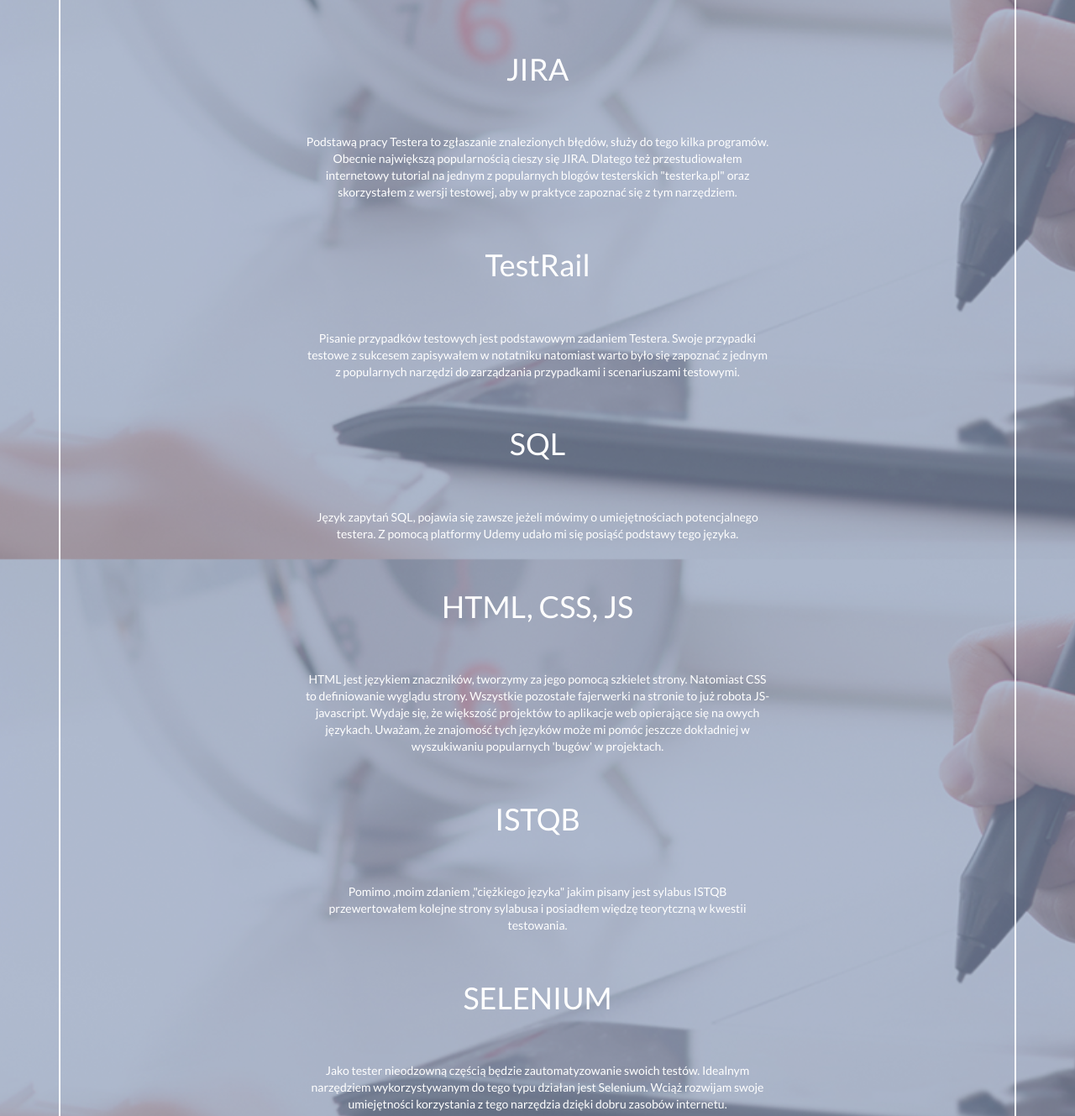
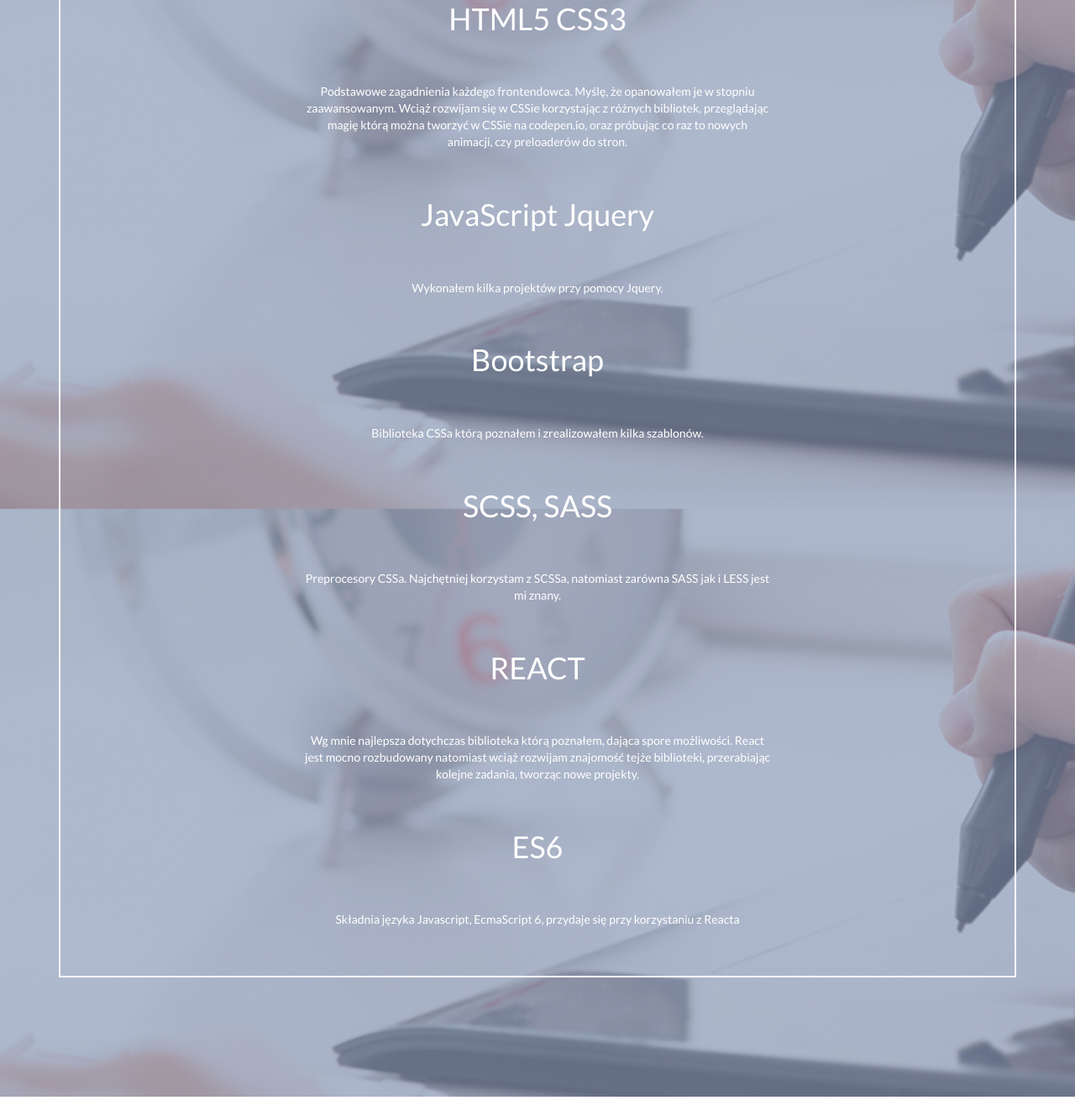
Before and after one commit to tomfriday/AboutMe, a plain HTML site: page index.html in a window 1280 px wide. Shown: the part 1372-2701 px from the top of the page at 84% size. Drawn offline with nearby package versions, Linux system fonts and the light colour scheme.

Commit message:
udpate content

```diff
--- a/index.html
+++ b/index.html
@@ -4,14 +4,19 @@
 <head>
     <meta charset="utf-8">
     <meta name="viewport" content="width=device-width, initial-scale=1.0">
-    <link rel="stylesheet" href="https://use.fontawesome.com/releases/v5.6.3/css/all.css" integrity="sha384-UHRtZLI+pbxtHCWp1t77Bi1L4ZtiqrqD80Kn4Z8NTSRyMA2Fd33n5dQ8lWUE00s/" crossorigin="anonymous">
-    <link rel="stylesheet" href="https://maxcdn.bootstrapcdn.com/bootstrap/3.3.7/css/bootstrap.min.css" integrity="sha384-BVYiiSIFeK1dGmJRAkycuHAHRg32OmUcww7on3RYdg4Va+PmSTsz/K68vbdEjh4u" crossorigin="anonymous">
+    <link rel="stylesheet" href="https://use.fontawesome.com/releases/v5.6.3/css/all.css"
+        integrity="sha384-UHRtZLI+pbxtHCWp1t77Bi1L4ZtiqrqD80Kn4Z8NTSRyMA2Fd33n5dQ8lWUE00s/" crossorigin="anonymous">
+    <link rel="stylesheet" href="https://maxcdn.bootstrapcdn.com/bootstrap/3.3.7/css/bootstrap.min.css"
+        integrity="sha384-BVYiiSIFeK1dGmJRAkycuHAHRg32OmUcww7on3RYdg4Va+PmSTsz/K68vbdEjh4u" crossorigin="anonymous">
 
     <link rel="stylesheet" href="css/animate.css">
     <link rel="stylesheet" href="css/style.css">
 
-    <script src="https://code.jquery.com/jquery-3.3.1.min.js" integrity="sha256-FgpCb/KJQlLNfOu91ta32o/NMZxltwRo8QtmkMRdAu8=" crossorigin="anonymous"></script>
-    <script src="https://maxcdn.bootstrapcdn.com/bootstrap/3.3.7/js/bootstrap.min.js" integrity="sha384-Tc5IQib027qvyjSMfHjOMaLkfuWVxZxUPnCJA7l2mCWNIpG9mGCD8wGNIcPD7Txa" crossorigin="anonymous"></script>
+    <script src="https://code.jquery.com/jquery-3.3.1.min.js"
+        integrity="sha256-FgpCb/KJQlLNfOu91ta32o/NMZxltwRo8QtmkMRdAu8=" crossorigin="anonymous"></script>
+    <script src="https://maxcdn.bootstrapcdn.com/bootstrap/3.3.7/js/bootstrap.min.js"
+        integrity="sha384-Tc5IQib027qvyjSMfHjOMaLkfuWVxZxUPnCJA7l2mCWNIpG9mGCD8wGNIcPD7Txa"
+        crossorigin="anonymous"></script>
     <script src="js/scripts.js"></script>
 
 
@@ -31,7 +36,7 @@
 
                         <div class="col-xs-6 col-xs-offset-3">
                             <h2 class="animated fadeInDown">TOMASZ PIĄTEK</h2>
-                            <h1 class="animated fadeInDown">JUNIOR SOFTWARE TESTER</h1>
+                            <h1 class="animated fadeInDown">JUNIOR FRONTEND DEVELOPER</h1>
                         </div>
 
                     </div>
@@ -46,7 +51,7 @@
                 <div class="h2-container">
                     <h2>O MNIE</h2>
                 </div>
-                <p> Nazywam się Tomasz Piątek. <br><br><br>Testowaniem zająłem się od kilku miesięcy. Już od czasów szkoły średnej jestem zainteresowany nowymi technologiami i sprawdzaniem użyteczności nowo-powstających aplikacji/serwisów w życiu codziennym. Teraz chciałbym aby pasja stała się pracą</p>
+                <p> Nazywam się Tomasz Piątek. <br><br><br></p>
             </div>
         </div>
     </section>
@@ -59,18 +64,25 @@
                     <h2>UMIEJĘTNOŚCI</h2>
                 </div>
                 <br><br>
-                <h1 class="center">JIRA</h1>
-                <p> Podstawą pracy Testera to zgłaszanie znalezionych błędów, służy do tego kilka programów. Obecnie największą popularnością cieszy się JIRA. Dlatego też przestudiowałem internetowy tutorial na jednym z popularnych blogów testerskich "testerka.pl" oraz skorzystałem z wersji testowej, aby w praktyce zapoznać się z tym narzędziem.
-                    <h1 class="center">TestRail</h1>
-                <p>Pisanie przypadków testowych jest podstawowym zadaniem Testera. Swoje przypadki testowe z sukcesem zapisywałem w notatniku natomiast warto było się zapoznać z jednym z popularnych narzędzi do zarządzania przypadkami i scenariuszami testowymi.
-                    <h1 class="center">SQL</h1>
-                <p>Język zapytań SQL, pojawia się zawsze jeżeli mówimy o umiejętnościach potencjalnego testera. Z pomocą platformy Udemy udało mi się posiąść podstawy tego języka.</p>
-                <h1 class="center">HTML, CSS, JS</h1>
-                <p>HTML jest językiem znaczników, tworzymy za jego pomocą szkielet strony. Natomiast CSS to definiowanie wyglądu strony. Wszystkie pozostałe fajerwerki na stronie to już robota JS- javascript. Wydaje się, że większość projektów to aplikacje web opierające się na owych językach. Uważam, że znajomość tych języków może mi pomóc jeszcze dokładniej w wyszukiwaniu popularnych 'bugów' w projektach.</p>
-                <h1 class="center">ISTQB </h1>
-                <p>Pomimo ,moim zdaniem ,"ciężkiego  języka" jakim pisany jest sylabus ISTQB przewertowałem kolejne strony sylabusa i posiadłem więdzę teorytczną w kwestii testowania.</p>
-                <h1 class="center">SELENIUM </h1>
-                <p>Jako tester nieodzowną częścią będzie zautomatyzowanie swoich testów. Idealnym narzędziem wykorzystywanym do tego typu działan jest Selenium. Wciąż rozwijam swoje umiejętności korzystania z tego narzędzia dzięki dobru zasobów internetu.</p>
+                <h1 class="center">HTML5 CSS3</h1>
+                <p> Podstawowe zagadnienia każdego frontendowca. Myślę, że opanowałem je w stopniu zaawansowanym. Wciąż
+                    rozwijam się w CSSie korzystając z różnych bibliotek, przeglądając magię którą można tworzyć w CSSie
+                    na codepen.io,
+                    oraz próbując co raz to nowych animacji, czy preloaderów do stron.
+                    <h1 class="center">JavaScript Jquery</h1>
+                    <p>Wykonałem kilka projektów przy pomocy Jquery.
+                        <h1 class="center">Bootstrap </h1>
+                        <p>Biblioteka CSSa którą poznałem i zrealizowałem kilka szablonów.</p>
+                        <h1 class="center">SCSS, SASS</h1>
+                        <p>Preprocesory CSSa. Najchętniej korzystam z SCSSa, natomiast zarówna SASS jak i LESS jest mi
+                            znany.</p>
+                        <h1 class="center">REACT </h1>
+                        <p>Wg mnie najlepsza dotychczas biblioteka którą poznałem, dająca spore możliwości. React jest
+                            mocno rozbudowany
+                            natomiast wciąż rozwijam znajomość tejże biblioteki, przerabiając kolejne zadania, tworząc
+                            nowe projekty.</p>
+                        <h1 class="center">ES6 </h1>
+                        <p>Składnia języka Javascript, EcmaScript 6, przydaje się przy korzystaniu z Reacta</p>
             </div>
         </div>
     </section>
@@ -83,17 +95,23 @@
                 <div class="design">
                     <img src="img/pioro.png">
                     <h3>Komunikatywność</h3>
-                    <p>Wytykanie błędów w pracy innych nie jest łatwym zadaniem, trzeba zrobić to tak umiejętnie, żeby druga strona się na nas nie obraziła.Tester do wstydliwych nie powinien należeć i tak też jest w moim przypadku</p>
+                    <p>Lubię prace w grupie, jestem osobą komunikatywną</p>
                 </div>
                 <div class="development">
                     <img src="img/codzenie.png">
                     <h3>Chęć nauki nowych rzeczy</h3>
-                    <p>W pracy Testera rozwój się nigdy nie kończy, branża IT jest tak obszerna, że nie da się nauczyć wszystkiego. Jest również bardzo zmienna i otwartość na nowe sposoby pracy, technologie czy podejścia będzię podstawą w mojej pracy jako tester.</p>
+                    <p>W pracy programisty rozwój się nigdy nie kończy, branża IT jest tak obszerna, że nie da się
+                        nauczyć
+                        wszystkiego. Jest również bardzo zmienna i otwartość na nowe sposoby pracy, technologie czy
+                        podejścia będzię podstawą w mojej pracy</p>
                 </div>
                 <div class="manager">
                     <img src="img/managment.png">
-                    <h3>Dokładność</h3>
-                    <p>Nie ma nic gorszego niż niedokładny Tester, to on weryfikuje system i jego działanie. Jakość, która jest dla nas tak ważna, może być utracona przez kilka drobnych błędów.</p>
+                    <h3>Dbałość o szczegóły</h3>
+                    <p>Z kilku kursów z których korzystałem podczas swojej nauki oraz od znajomych programistów,
+                        dowiedziałem się, że jest ważną rzeczą to aby nasz <projekt>
+                            <aplikacja>wyświetlała się w sposób prawidłowy, natomiast należy stale zwracać uwagę i
+                                poprawiać jakość naszego kodu</p>
                 </div>
             </div>
         </div>
@@ -128,18 +146,21 @@
         <div class="modal-dialog" role="document">
             <div class="modal-content">
                 <div class="modal-header">
-                    <button type="button" class="close" data-dismiss="modal" aria-label="Close"><span aria-hidden="true">&times;</span></button>
+                    <button type="button" class="close" data-dismiss="modal" aria-label="Close"><span
+                            aria-hidden="true">&times;</span></button>
                     <h3 class="modal-title text-center" id="myModalLabel">CONTACT</h3>
                 </div>
                 <div class="modal-body">
                     <form class="form-inline">
                         <div class="form-group">
                             <label for="exampleInputName2">Name</label>
-                            <input type="text" class="form-control input-lg" id="exampleInputName2" placeholder="Jane Doe">
+                            <input type="text" class="form-control input-lg" id="exampleInputName2"
+                                placeholder="Jane Doe">
                         </div>
                         <div class="form-group">
                             <label for="exampleInputEmail2">Email</label>
-                            <input type="email" class="form-control input-lg" id="exampleInputEmail2" placeholder="jane.doe@example.com">
+                            <input type="email" class="form-control input-lg" id="exampleInputEmail2"
+                                placeholder="jane.doe@example.com">
                         </div>
 
                     </form>
@@ -153,11 +174,13 @@
             </div>
         </div>
     </div>
-    <div class="modal fade" id="imagemodal" tabindex="-1" role="dialog" aria-labelledby="myModalLabel" aria-hidden="true">
+    <div class="modal fade" id="imagemodal" tabindex="-1" role="dialog" aria-labelledby="myModalLabel"
+        aria-hidden="true">
         <div class="modal-dialog">
             <div class="modal-content">
                 <div class="modal-header">
-                    <button type="button" class="close" data-dismiss="modal"><span aria-hidden="true">&times;</span><span class="sr-only">Close</span></button>
+                    <button type="button" class="close" data-dismiss="modal"><span
+                            aria-hidden="true">&times;</span><span class="sr-only">Close</span></button>
                     <h4 class="modal-title" id="myModalLabel">Image preview</h4>
                 </div>
                 <div class="modal-body">
```
